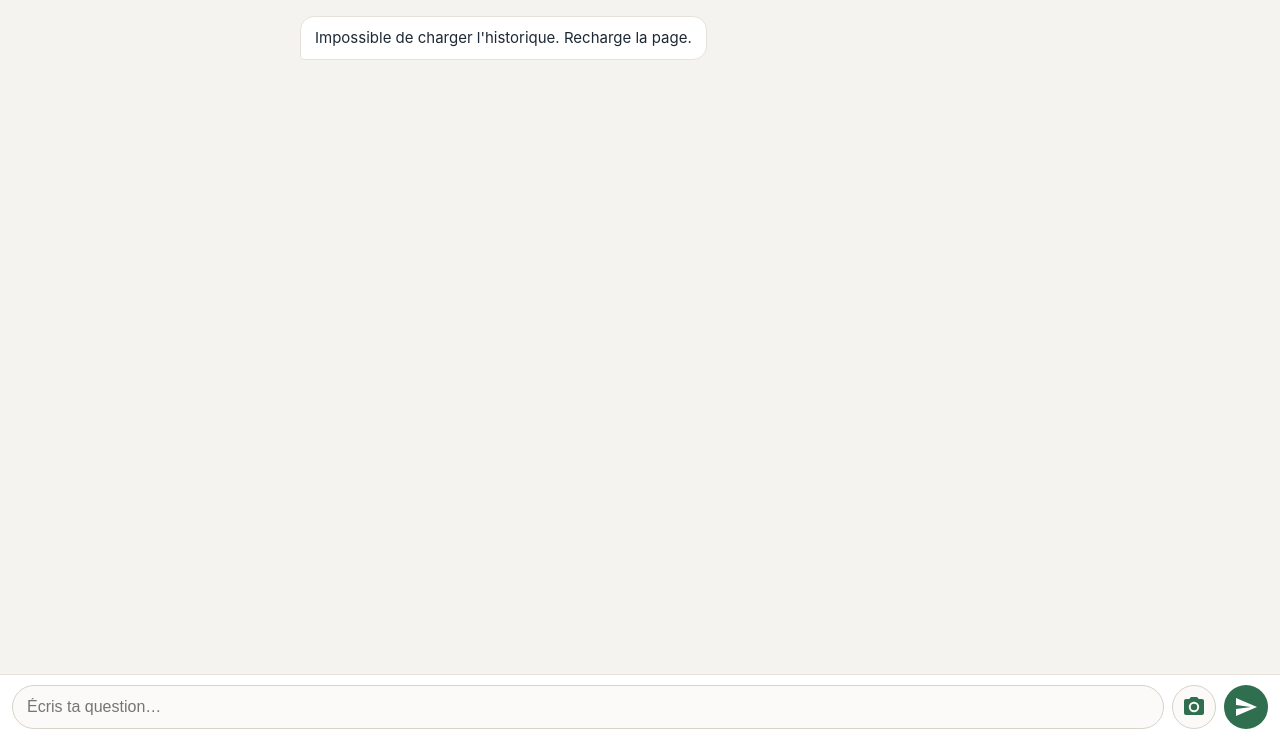
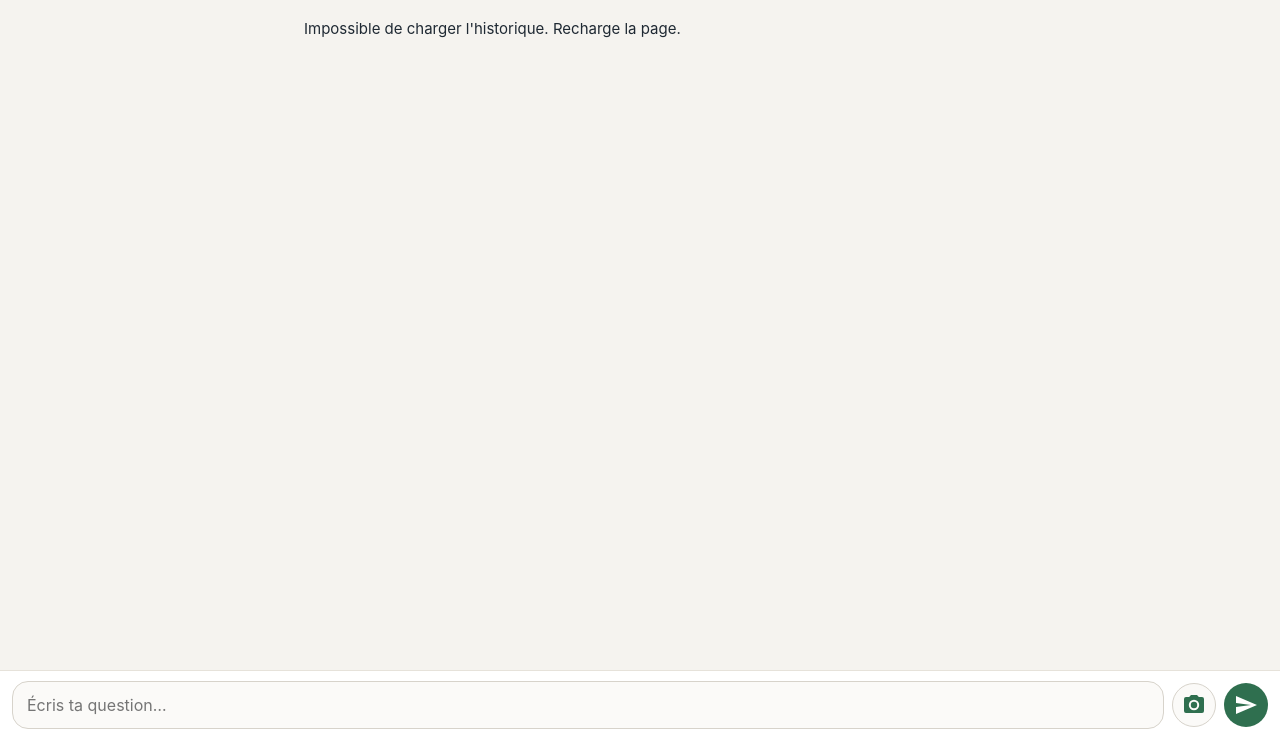
Before and after one commit to ThomasCosyn/devoirsfaits, a FastAPI app: template app/templates/chat.html in a window 1280 px wide. Shown: the part 61-800 px from the top of the page. Run offline with FastAPI, Linux system fonts and the light colour scheme; the template is opened without the code that fills it, so the values that code supplies are empty; some libraries are stand-ins or nearby versions.

Commit message:
Fix 500 exercice libre (NOT NULL), suppression photo, textarea multi-lignes, réponses sans bulle
Co-authored-by: ThomasCosyn <ThomasCosyn@users.noreply.github.com>

```diff
--- a/app/db.py
+++ b/app/db.py
@@ -62,6 +62,29 @@ CREATE TABLE IF NOT EXISTS devoirsfaits.messages (
 CREATE INDEX IF NOT EXISTS idx_messages_conversation ON devoirsfaits.messages (conversation_id);
 """
 
+_MIGRATIONS = (
+    """
+    DO $$ BEGIN
+        IF NOT EXISTS (
+            SELECT 1 FROM information_schema.columns
+            WHERE table_schema = 'devoirsfaits'
+              AND table_name = 'conversations'
+              AND column_name = 'exercice_id'
+              AND is_nullable = 'NO'
+        ) THEN
+            EXECUTE 'ALTER TABLE devoirsfaits.conversations ALTER COLUMN exercice_id DROP NOT NULL';
+        END IF;
+    END $$;
+    """,
+)
+
+
+def init_db() -> None:
+    with get_pool().connection() as conn:
+        conn.execute(_SCHEMA)
+        for migration in _MIGRATIONS:
+            conn.execute(migration)
+
 
 def get_pool() -> psycopg_pool.ConnectionPool:
     global _pool
--- a/app/static/chat.js
+++ b/app/static/chat.js
@@ -7,6 +7,8 @@
   const sendBtn = document.getElementById("send");
   const typing = document.getElementById("typing");
   const quickstart = document.getElementById("quickstart");
+  const photoRemove = document.getElementById("photo-remove");
+  const photoNameText = document.getElementById("photo-name-text");
   const slug = location.pathname.split("/").pop();
 
   let pendingPhoto = null;
@@ -106,9 +108,11 @@
     } finally {
       setBusy(false);
       pendingPhoto = null;
+      photoInput.value = "";
+      photoNameText.textContent = "";
       photoName.classList.add("hidden");
-      photoName.textContent = "";
       input.value = "";
+      autoResize();
       input.focus();
     }
   }
@@ -118,6 +122,20 @@
     const message = input.value.trim();
     if (!message && !pendingPhoto) return;
     send(message, pendingPhoto);
+  });
+
+  function autoResize() {
+    input.style.height = "auto";
+    input.style.height = Math.min(input.scrollHeight, 160) + "px";
+  }
+
+  input.addEventListener("input", autoResize);
+
+  input.addEventListener("keydown", (e) => {
+    if (e.key === "Enter" && !e.shiftKey && !e.isComposing) {
+      e.preventDefault();
+      form.requestSubmit();
+    }
   });
 
   photoInput.addEventListener("change", () => {
@@ -132,9 +150,18 @@
     const label = file.name && file.name !== "image.png"
       ? file.name
       : "capture d'écran";
-    photoName.textContent = "📷 " + label + " — prête à envoyer";
+    photoNameText.textContent = "📷 " + label + " — prête à envoyer";
     photoName.classList.remove("hidden");
   }
+
+  function clearPendingPhoto() {
+    pendingPhoto = null;
+    photoInput.value = "";
+    photoNameText.textContent = "";
+    photoName.classList.add("hidden");
+  }
+
+  photoRemove.addEventListener("click", clearPendingPhoto);
 
   document.addEventListener("paste", (e) => {
     if (busy) return;
--- a/app/static/style.css
+++ b/app/static/style.css
@@ -176,10 +176,11 @@ body {
 }
 
 .msg.bot {
-  align-self: flex-start;
-  background: var(--bubble-bot);
-  border: 1px solid #e6e2da;
-  border-bottom-left-radius: 4px;
+  align-self: stretch;
+  max-width: none;
+  background: transparent;
+  border: none;
+  padding: 2px 4px;
 }
 
 .msg .photo-flag {
@@ -244,16 +245,21 @@ body {
   align-items: center;
 }
 
-.chat-input input[type="text"] {
+.chat-input textarea {
   flex: 1;
   padding: 12px 14px;
   border: 1.5px solid #d7d3cb;
-  border-radius: 999px;
+  border-radius: 16px;
   font-size: 16px;
+  font-family: inherit;
   background: #fbfaf8;
+  resize: none;
+  overflow-y: auto;
+  max-height: 160px;
+  line-height: 1.4;
 }
 
-.chat-input input[type="text"]:focus {
+.chat-input textarea:focus {
   outline: none;
   border-color: var(--accent);
   background: #fff;
@@ -290,6 +296,9 @@ body {
 #send:disabled { background: #a9c4b5; }
 
 .photo-name {
+  display: flex;
+  align-items: center;
+  gap: 8px;
   padding: 4px 16px 8px;
   font-size: 12px;
   color: var(--muted);
@@ -297,9 +306,21 @@ body {
   flex-shrink: 0;
 }
 
+.photo-remove {
+  background: none;
+  border: none;
+  color: var(--danger);
+  font-size: 14px;
+  cursor: pointer;
+  padding: 2px 6px;
+  border-radius: 6px;
+}
+
+.photo-remove:hover { background: #fdecea; }
+
 .photo-name.hidden, .typing.hidden, .quickstart.hidden { display: none; }
 
 @media (min-width: 700px) {
   .chat-messages { padding: 16px max(12px, calc((100% - 680px) / 2)); }
-  .msg { max-width: 75%; }
+  .msg.user { max-width: 75%; }
 }
--- a/app/templates/chat.html
+++ b/app/templates/chat.html
@@ -25,7 +25,7 @@
 </div>
 
 <form id="chat-form" class="chat-input" autocomplete="off">
-  <input type="text" id="msg" name="message" placeholder="Écris ta question…" enterkeyhint="send">
+  <textarea id="msg" name="message" rows="1" placeholder="Écris ta question…" enterkeyhint="send"></textarea>
   <label class="photo-btn" title="Envoyer une photo de ton cahier">
     <input type="file" id="photo" accept="image/jpeg,image/png,image/webp" capture="environment">
     <svg viewBox="0 0 24 24" width="24" height="24" aria-hidden="true"><path fill="currentColor" d="M12 15.2a3.2 3.2 0 1 0 0-6.4 3.2 3.2 0 0 0 0 6.4"/><path fill="currentColor" d="M9 2 7.17 4H4a2 2 0 0 0-2 2v12a2 2 0 0 0 2 2h16a2 2 0 0 0 2-2V6a2 2 0 0 0-2-2h-3.17L15 2zm3 15.2A5.2 5.2 0 1 1 12 6.8a5.2 5.2 0 0 1 0 10.4"/></svg>
@@ -34,7 +34,7 @@
     <svg viewBox="0 0 24 24" width="24" height="24" aria-hidden="true"><path fill="currentColor" d="M2 21 23 12 2 3v7l15 2-15 2z"/></svg>
   </button>
 </form>
-<div id="photo-name" class="photo-name hidden"></div>
+<div id="photo-name" class="photo-name hidden">  <span id="photo-name-text"></span>  <button type="button" id="photo-remove" class="photo-remove" aria-label="Supprimer l'image">✕</button></div>
 
 <script src="/static/chat.js"></script>
 </body>
```
